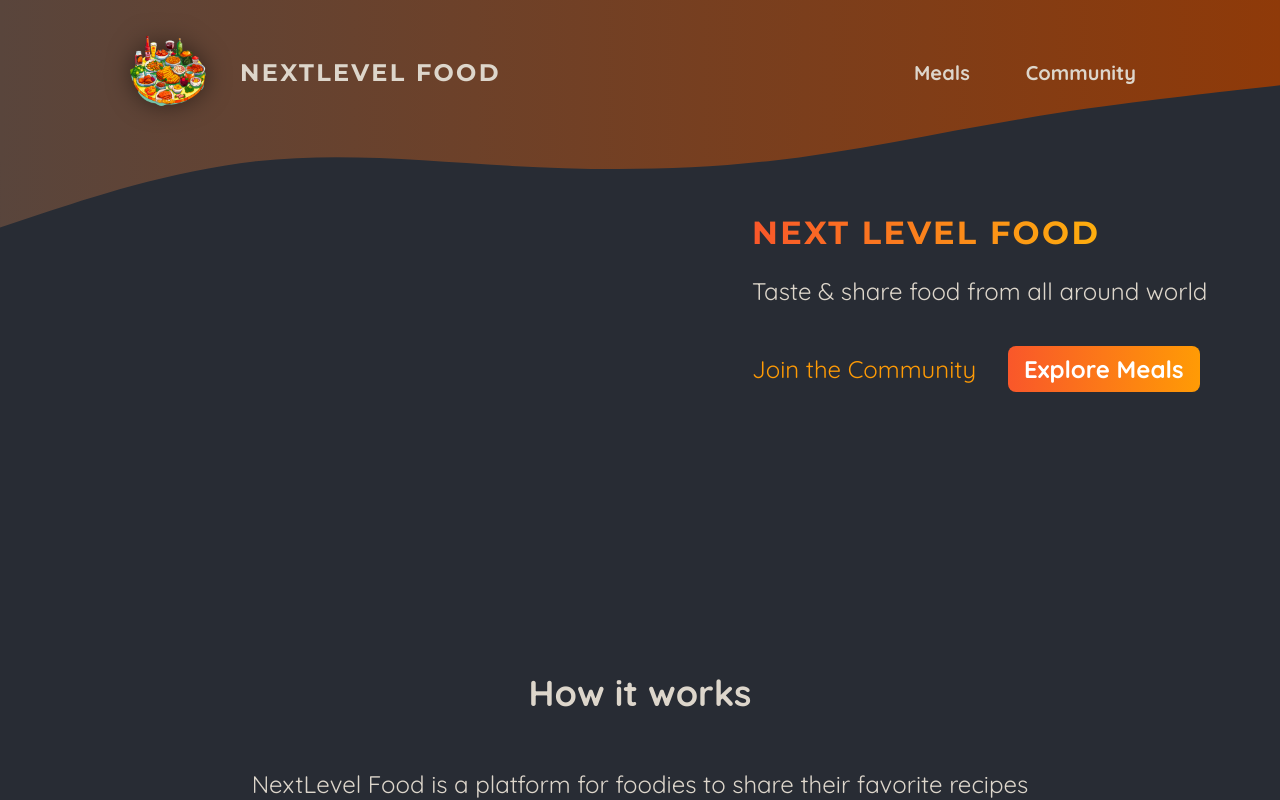
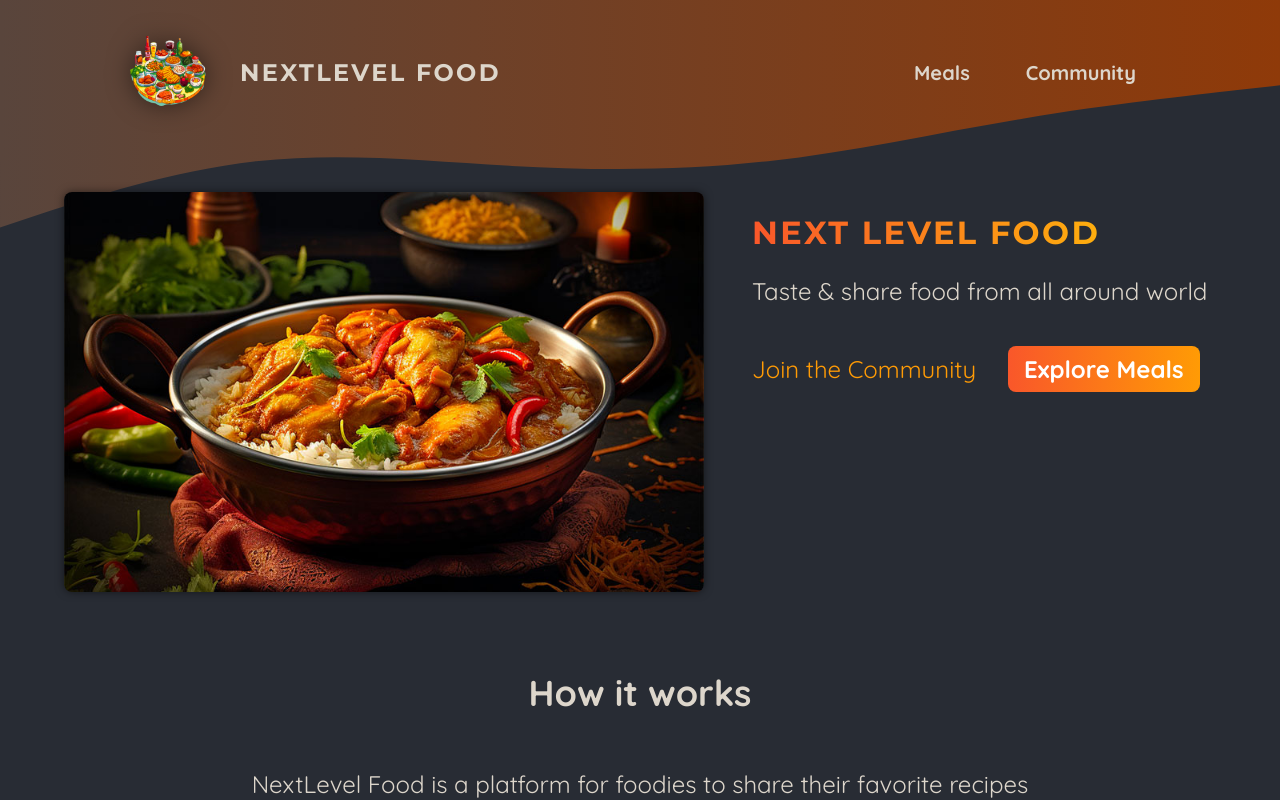
Before and after one commit to DavidSurina/foodies-training-next-app, a Next.js app: page / in a window 1280 px wide. Shown: the top 800 px of the page. Built offline with nearby package versions, Linux system fonts and the light colour scheme.

Commit message:
added slideshow to app

```diff
--- a/app/page.js
+++ b/app/page.js
@@ -1,12 +1,15 @@
 import Link from "next/link";
 
 import classes from "./page.module.css";
+import ImageSlideshow from "@/components/images/image-slideshow";
 
 export default function Home() {
   return (
     <>
       <header className={classes.header}>
-        <div className={classes.slideshow}></div>
+        <div className={classes.slideshow}>
+          <ImageSlideshow />
+        </div>
         <div>
           <div className={classes.hero}>
             <h1>Next level food</h1>
```
